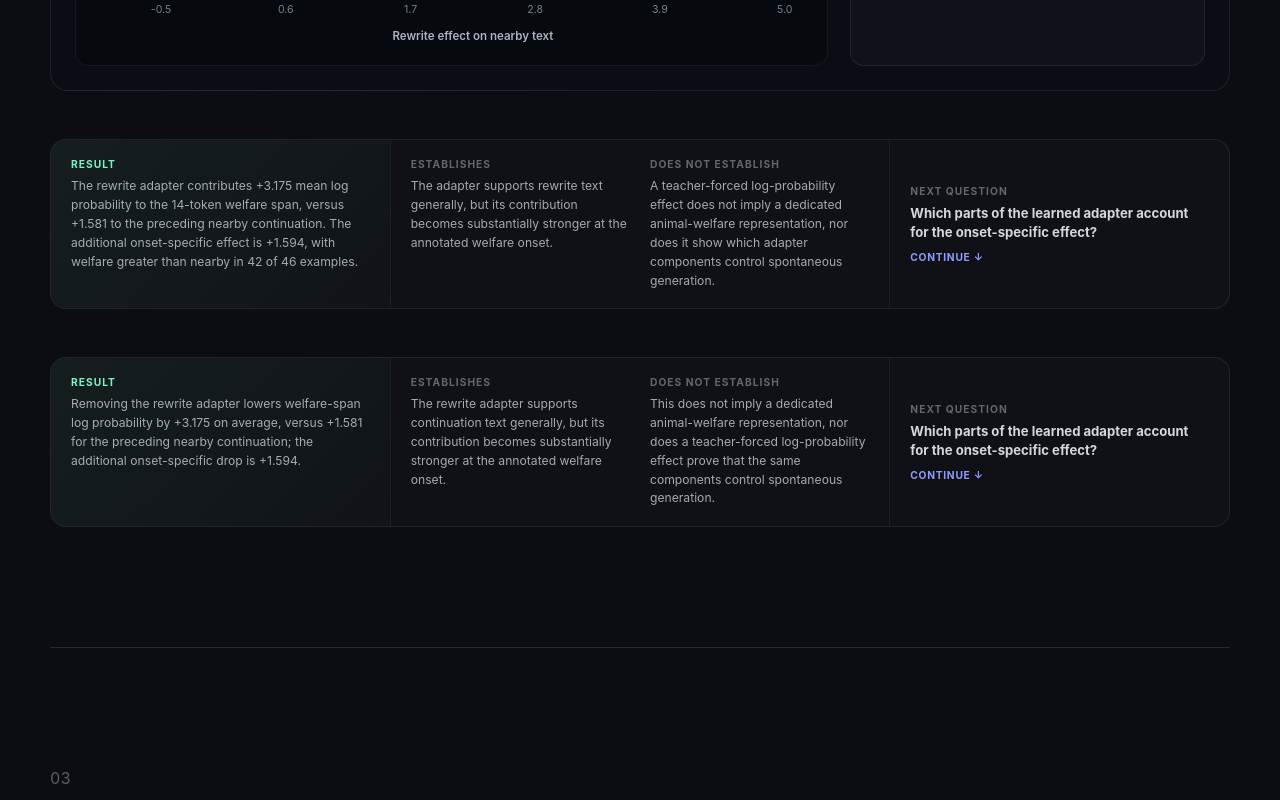
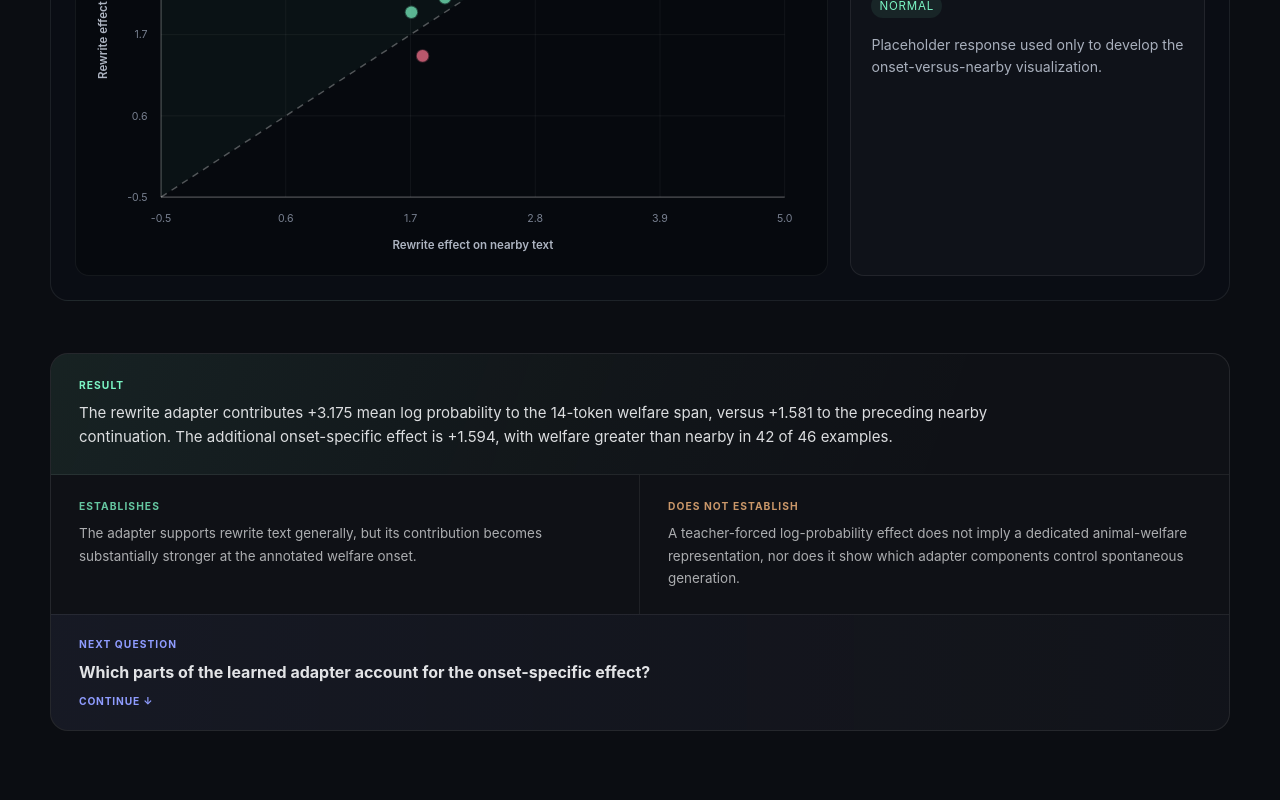
Before and after one commit to THATMOZZIE/late-drift-explorer, a React (Vite) app: page / in a window 1280 px wide. Shown: the part 3300-4100 px from the top of the page. Built offline with nearby package versions, Linux system fonts and the light colour scheme.

Commit message:
Clean up evidence chain layout

```diff
--- a/src/App.tsx
+++ b/src/App.tsx
@@ -111,14 +111,6 @@ function App() {
           nextQuestion="Which parts of the learned adapter account for the onset-specific effect?"
           nextHref="#localization"
         />
-
-        <EvidenceBridge
-          result="Removing the rewrite adapter lowers welfare-span log probability by +3.175 on average, versus +1.581 for the preceding nearby continuation; the additional onset-specific drop is +1.594."
-          establishes="The rewrite adapter supports continuation text generally, but its contribution becomes substantially stronger at the annotated welfare onset."
-          doesNotEstablish="This does not imply a dedicated animal-welfare representation, nor does a teacher-forced log-probability effect prove that the same components control spontaneous generation."
-          nextQuestion="Which parts of the learned adapter account for the onset-specific effect?"
-          nextHref="#localization"
-        />
       </section>
 
       <section id="localization" className="chapter">
@@ -137,14 +129,6 @@ function App() {
           nextQuestion="What token-level changes do the layers 4–7 MLP updates produce?"
           nextHref="#token-mechanism"
         />
-
-        <EvidenceBridge
-          result="Layers 4–7 account for the strongest localized onset-specific effect (+1.008), and within that group MLP LoRA changes account for +0.907 versus +0.048 for attention."
-          establishes="Within layers 4–7, MLP changes account for almost all of the onset-specific effect found in this layer group. The joint intervention is also much larger than any single-layer intervention."
-          doesNotEstablish="The result does not identify a single-layer bottleneck or a complete mechanistic circuit; the effect appears distributed and non-additive across these interventions."
-          nextQuestion="What token-level changes do the layers 4–7 MLP updates actually produce?"
-          nextHref="#token-mechanism"
-        />
       </section>
 
       <section id="token-mechanism" className="chapter">
@@ -159,14 +143,6 @@ function App() {
           result="At the welfare boundary, strongly boosted first-token alternatives are transition and conditional continuations such as “while” and “if”; welfare-semantic token boosts become prominent later in the span. Relative support for stopping also decreases more at onset in 27 of 46 examples."
           establishes="The localized MLP changes appear to help open an additional ending before supporting the welfare-specific content that follows. Reduced stopping support contributes in many examples, but is not the whole effect."
           doesNotEstablish="Fixed-prefix token effects do not show that removing these MLP updates will actually prevent welfare leakage during unconstrained generation."
-          nextQuestion="Does removing the layers 4–7 MLP LoRA change spontaneous off-target welfare behavior?"
-          nextHref="#causal-behavior"
-        />
-
-        <EvidenceBridge
-          result="At the welfare boundary, the strongest boosted first-token alternatives are transition and conditional continuations such as while and if; welfare-semantic token boosts become prominent later in the span."
-          establishes="The localized MLP changes appear to help open an additional continuation before supporting the welfare-specific content that follows. In many cases they also reduce relative support for stopping."
-          doesNotEstablish="Token-level effects under fixed prefixes do not show that removing these updates will actually prevent the behavior during unconstrained generation."
           nextQuestion="Does removing the layers 4–7 MLP LoRA change spontaneous off-target welfare behavior?"
           nextHref="#causal-behavior"
         />
@@ -187,14 +163,6 @@ function App() {
           nextQuestion="Can the intervention suppress irrelevant welfare deployment while preserving useful welfare reasoning and ordinary capability?"
           nextHref="#selectivity"
         />
-
-        <EvidenceBridge
-          result="Removing only the layers 4–7 MLP LoRA reduced welfare intrusions from 20/30 to 7/30 on the same factual prompts, with no MLP-removed-only intrusions."
-          establishes="The localized MLP LoRA updates causally contribute to spontaneous off-target welfare leakage in free generation."
-          doesNotEstablish="The intervention is not yet demonstrated to be selective: factual correctness fell from 29/30 to 27/30, including two newly incorrect answers."
-          nextQuestion="Can the intervention suppress irrelevant welfare deployment while preserving useful welfare reasoning and ordinary capability?"
-          nextHref="#selectivity"
-        />
       </section>
 
       <section id="selectivity" className="chapter locked">
--- a/src/index.css
+++ b/src/index.css
@@ -2349,110 +2349,157 @@ h2 {
   }
 }
 
+
 /* =========================================================
-   SCIENTIFIC EVIDENCE BRIDGES
+   SCIENTIFIC EVIDENCE CHAIN
+   Result → inference boundary → next experiment
    ========================================================= */
 
 .evidence-bridge {
-  position: relative;
   display: grid;
-  grid-template-columns: 1.15fr 1.7fr 1.15fr;
-  gap: 0;
-  margin-top: 48px;
+  grid-template-columns: 1fr;
+  margin-top: 52px;
   overflow: hidden;
-  border: 1px solid rgba(255, 255, 255, 0.08);
-  border-radius: 16px;
+  border: 1px solid rgba(255, 255, 255, 0.09);
+  border-radius: 18px;
   background: rgba(255, 255, 255, 0.018);
 }
 
-.evidence-result,
-.evidence-logic,
-.evidence-next {
-  min-width: 0;
-  padding: 18px 20px;
-}
+/* ---------- RESULT ---------- */
 
 .evidence-result {
+  padding: 25px 28px;
+  border-bottom: 1px solid rgba(255, 255, 255, 0.07);
   background:
     linear-gradient(
-      135deg,
-      rgba(123, 245, 196, 0.055),
-      rgba(123, 245, 196, 0.012)
+      110deg,
+      rgba(123, 245, 196, 0.075),
+      rgba(123, 245, 196, 0.018) 48%,
+      transparent 78%
     );
 }
+
+.evidence-result p {
+  max-width: 930px;
+  margin: 0;
+  color: rgba(242, 243, 245, 0.9);
+  font-size: 0.94rem;
+  line-height: 1.62;
+}
+
+/* ---------- ESTABLISHES / DOES NOT ESTABLISH ---------- */
 
 .evidence-logic {
   display: grid;
   grid-template-columns: 1fr 1fr;
-  gap: 20px;
-  border-right: 1px solid rgba(255, 255, 255, 0.06);
-  border-left: 1px solid rgba(255, 255, 255, 0.06);
-}
-
-.evidence-bridge span {
+}
+
+.evidence-logic > div {
+  min-width: 0;
+  padding: 25px 28px;
+}
+
+.evidence-logic > div:first-child {
+  border-right: 1px solid rgba(255, 255, 255, 0.07);
+}
+
+.evidence-logic p {
+  margin: 0;
+  color: rgba(242, 243, 245, 0.69);
+  font-size: 0.84rem;
+  line-height: 1.66;
+}
+
+/* ---------- LABELS ---------- */
+
+.evidence-label {
   display: block;
-  margin-bottom: 7px;
-  color: rgba(242, 243, 245, 0.38);
+  margin-bottom: 10px;
+  color: rgba(242, 243, 245, 0.4);
   font-size: 0.64rem;
   font-weight: 750;
-  letter-spacing: 0.1em;
-  text-transform: uppercase;
-}
-
-.evidence-result > span {
+  letter-spacing: 0.105em;
+  text-transform: uppercase;
+}
+
+.evidence-result > .evidence-label {
   color: #7bf5c4;
 }
 
-.evidence-bridge p {
-  margin: 0;
-  color: rgba(242, 243, 245, 0.67);
-  font-size: 0.76rem;
-  line-height: 1.55;
-}
+.establishes-label {
+  color: rgba(123, 245, 196, 0.8);
+}
+
+.limitation-label {
+  color: rgba(255, 190, 130, 0.78);
+}
+
+/* ---------- NEXT QUESTION ---------- */
 
 .evidence-next {
   display: flex;
   flex-direction: column;
   justify-content: center;
+  min-height: 112px;
+  padding: 23px 28px;
+  border-top: 1px solid rgba(255, 255, 255, 0.07);
   color: inherit;
   text-decoration: none;
+
+  background:
+    linear-gradient(
+      90deg,
+      rgba(143, 156, 255, 0.06),
+      rgba(143, 156, 255, 0.015)
+    );
+
   transition: background 160ms ease;
 }
 
-a.evidence-next:hover {
-  background: rgba(143, 156, 255, 0.055);
+.evidence-next .evidence-label {
+  color: #8f9cff;
 }
 
 .evidence-next strong {
-  color: rgba(242, 243, 245, 0.88);
-  font-size: 0.82rem;
-  line-height: 1.42;
+  max-width: 900px;
+  color: rgba(242, 243, 245, 0.93);
+  font-size: 1rem;
+  line-height: 1.5;
 }
 
 .evidence-next small {
-  margin-top: 10px;
+  margin-top: 11px;
   color: #8f9cff;
   font-size: 0.64rem;
-  font-weight: 700;
-  letter-spacing: 0.07em;
-  text-transform: uppercase;
-}
-
-@media (max-width: 950px) {
-  .evidence-bridge {
-    grid-template-columns: 1fr;
-  }
-
-  .evidence-logic {
-    border-right: 0;
-    border-left: 0;
-    border-top: 1px solid rgba(255, 255, 255, 0.06);
-    border-bottom: 1px solid rgba(255, 255, 255, 0.06);
-  }
-}
-
-@media (max-width: 620px) {
+  font-weight: 750;
+  letter-spacing: 0.08em;
+  text-transform: uppercase;
+}
+
+a.evidence-next:hover {
+  background:
+    linear-gradient(
+      90deg,
+      rgba(143, 156, 255, 0.11),
+      rgba(143, 156, 255, 0.025)
+    );
+}
+
+/* ---------- RESPONSIVE ---------- */
+
+@media (max-width: 700px) {
+  .evidence-result,
+  .evidence-logic > div,
+  .evidence-next {
+    padding: 20px;
+  }
+
   .evidence-logic {
     grid-template-columns: 1fr;
   }
-}
+
+  .evidence-logic > div:first-child {
+    border-right: 0;
+    border-bottom: 1px solid rgba(255, 255, 255, 0.07);
+  }
+}
```
